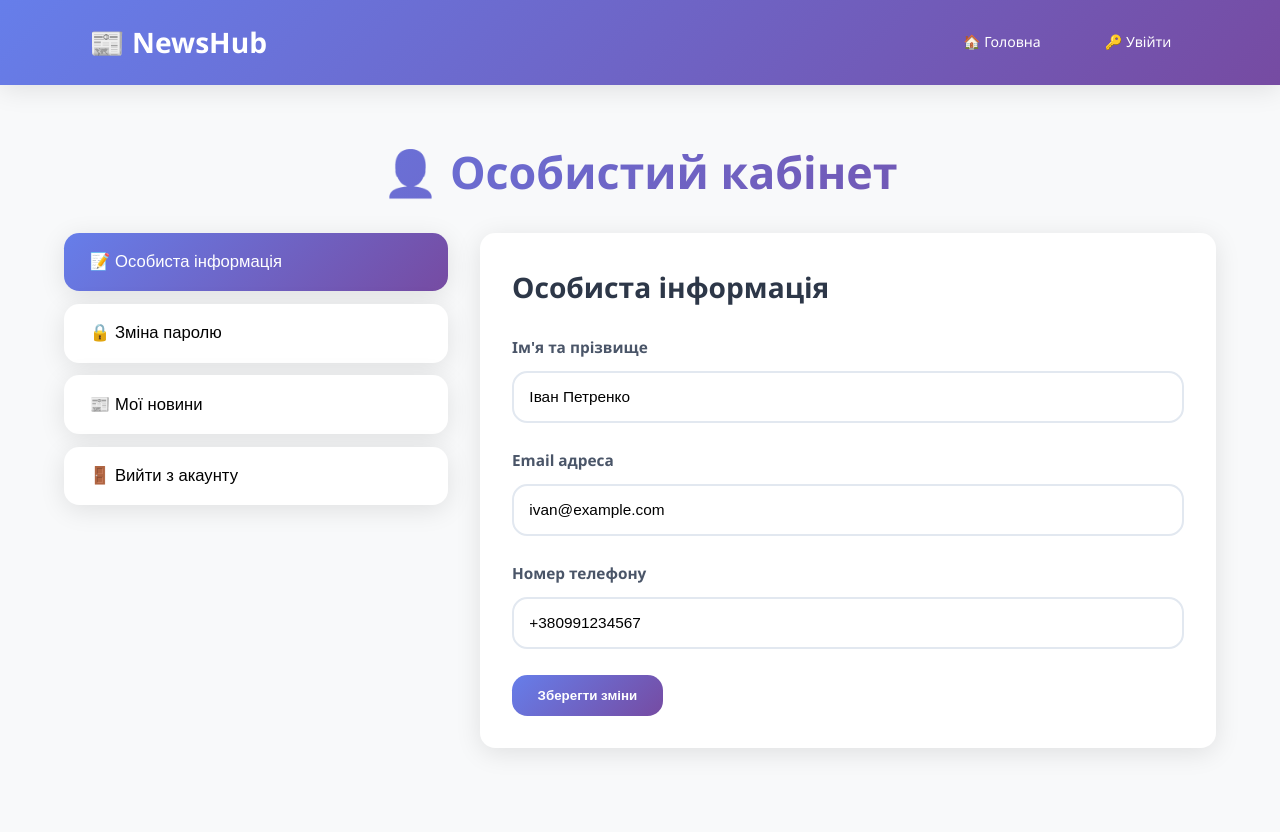
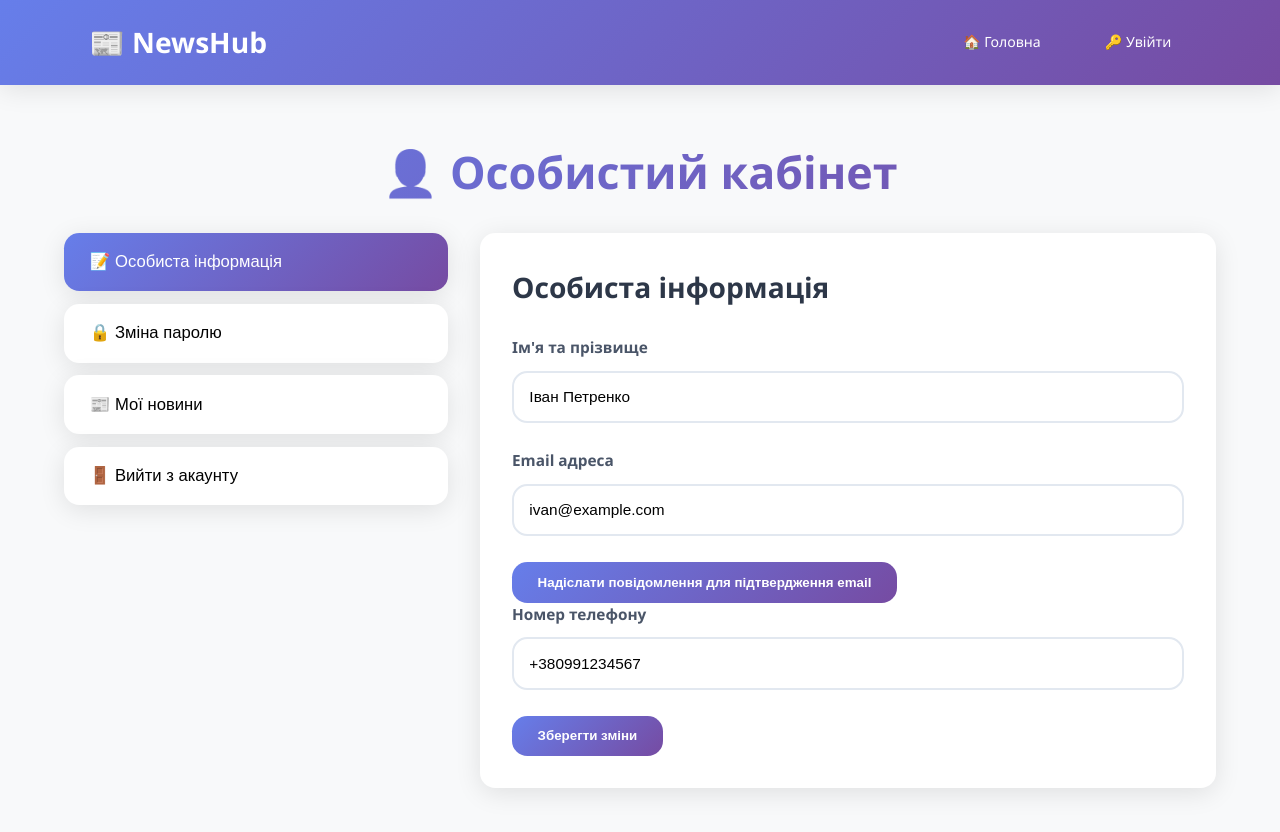
Before and after one commit to Andriy8075/News, a React (Vite) app in the folder frontend/: page /profile in a window 1280 px wide. Shown: the top 832 px of the page. Before the commit the page ends 800 px from the top, so only its background shows below. Built offline with nearby package versions, Linux system fonts and the light colour scheme; no server answers.

Commit message:
send verification email and redirect to email-verified after verification

```diff
--- a/frontend/src/pages/profile/profile.jsx
+++ b/frontend/src/pages/profile/profile.jsx
@@ -84,6 +84,31 @@ const Profile = () => {
     }
   };
 
+  const handleSendVerificationEmail = async (e) => {
+    e.preventDefault();
+    try {
+      const response = await fetch(`${API_BASE_URL}/email/verification-notification`, {
+        method: 'POST',
+        headers: {
+          'Content-Type': 'application/json',
+          'Accept': 'application/json',
+          'X-Requested-With': 'XMLHttpRequest',
+          'X-XSRF-TOKEN': getCsrfTokenFromCookie(),
+        },
+        credentials: 'include',
+      });
+      if (response.ok || response.status === 200) {
+        alert('Повідомлення для підтвердження email надіслано!');
+      } else {
+        console.error('Помилка при надсиланні повідомлення для підтвердження email:', response.status);
+        alert('Помилка при надсиланні повідомлення для підтвердження email!');
+      }
+    } catch (error) {
+      console.error('Помилка при надсиланні повідомлення для підтвердження email:', error);
+      alert('Помилка при надсиланні повідомлення для підтвердження email!');
+    }
+  };
+
 
   return (
     <div className="profile">
@@ -148,6 +173,11 @@ const Profile = () => {
                     onChange={handleChange}
                   />
                 </div>
+                <form onSubmit={handleSendVerificationEmail}>
+                  <button type="submit" className="btn-primary">
+                    Надіслати повідомлення для підтвердження email
+                  </button>
+                </form>
 
                 <div className="form-group">
                   <label htmlFor="phone">Номер телефону</label>
```
Also changed, not shown: 2 other files (tests, documents, lock files or other folders).
